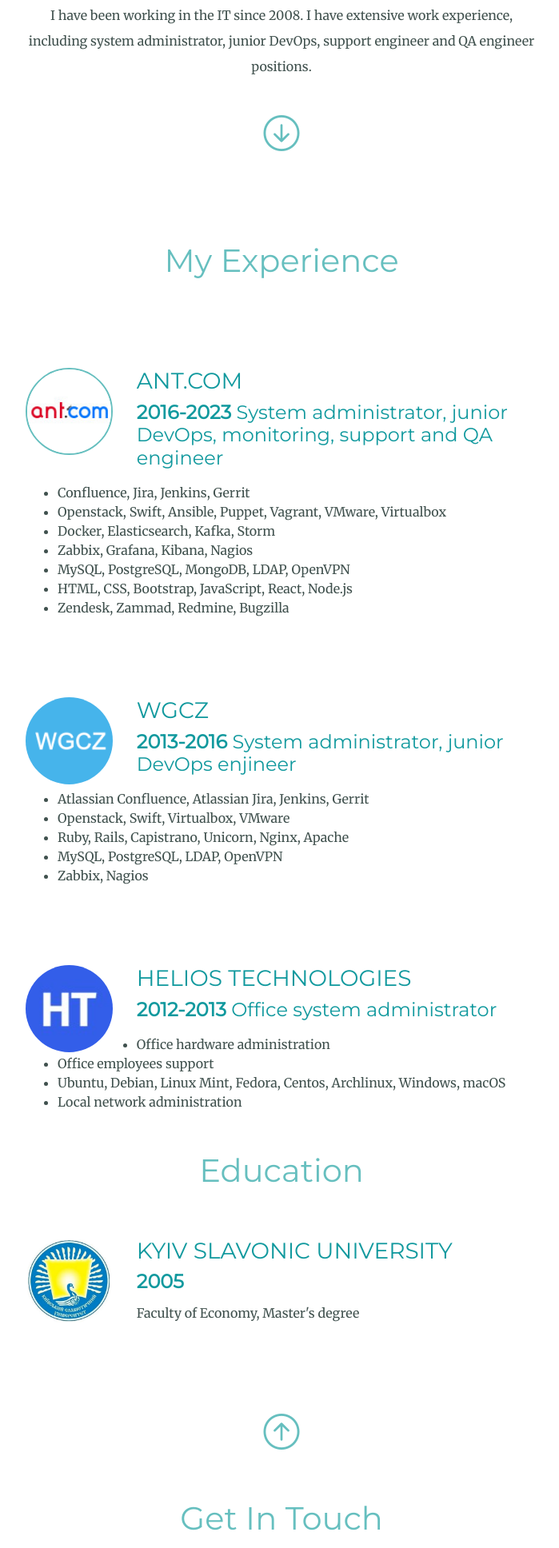
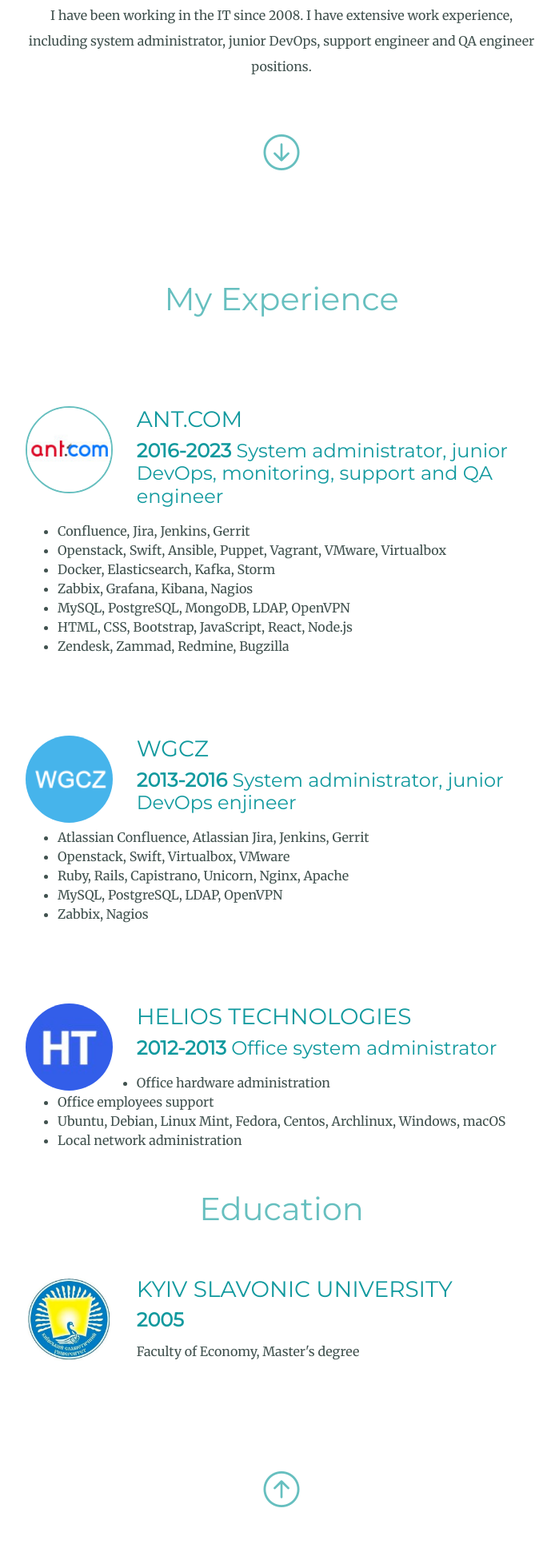
Before and after one commit to enemydoa/mysite, a plain HTML site: page index.html in a window 1280 px wide. Shown: the part 550-2486 px from the top of the page at 80% size, without its empty margins (288-987 px from the left). Drawn offline with nearby package versions, Linux system fonts and the light colour scheme.

Commit message:
Fix up button position

```diff
--- a/css/styles.css
+++ b/css/styles.css
@@ -128,7 +128,7 @@ padding: 50px 0 20px;
 .bi-arrow-down-circle {
   font-size: 45px;
   color: #66BFBF;
-  position: relative;
+  display: block;
 }
 
 .bi-arrow-down-circle:hover {
@@ -138,7 +138,7 @@ padding: 50px 0 20px;
 .bi-arrow-up-circle {
   font-size: 45px;
   color: #66BFBF;
-  position: relative;
+  display: block;
 }
 
 .bi-arrow-up-circle:hover {
```
